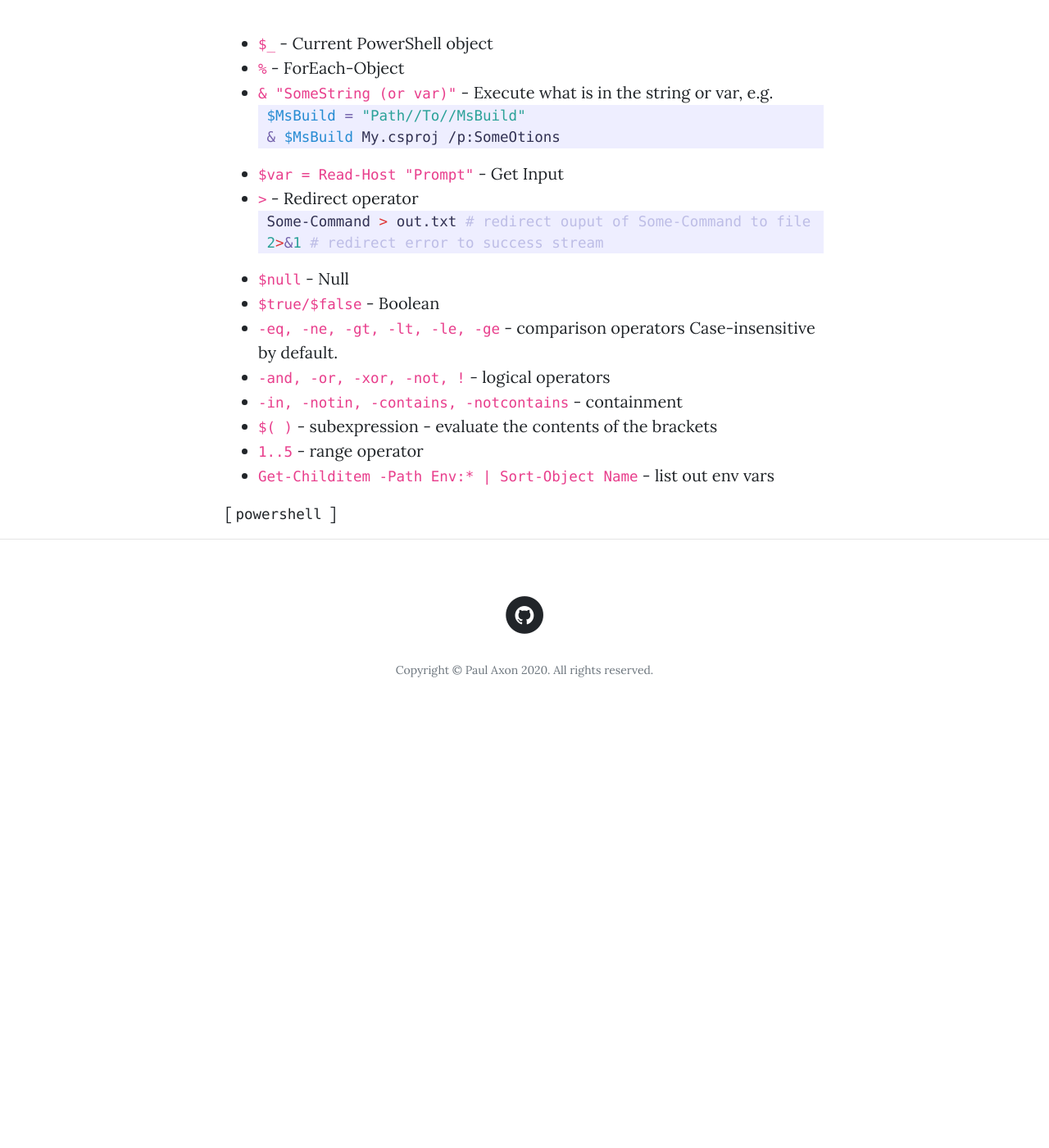
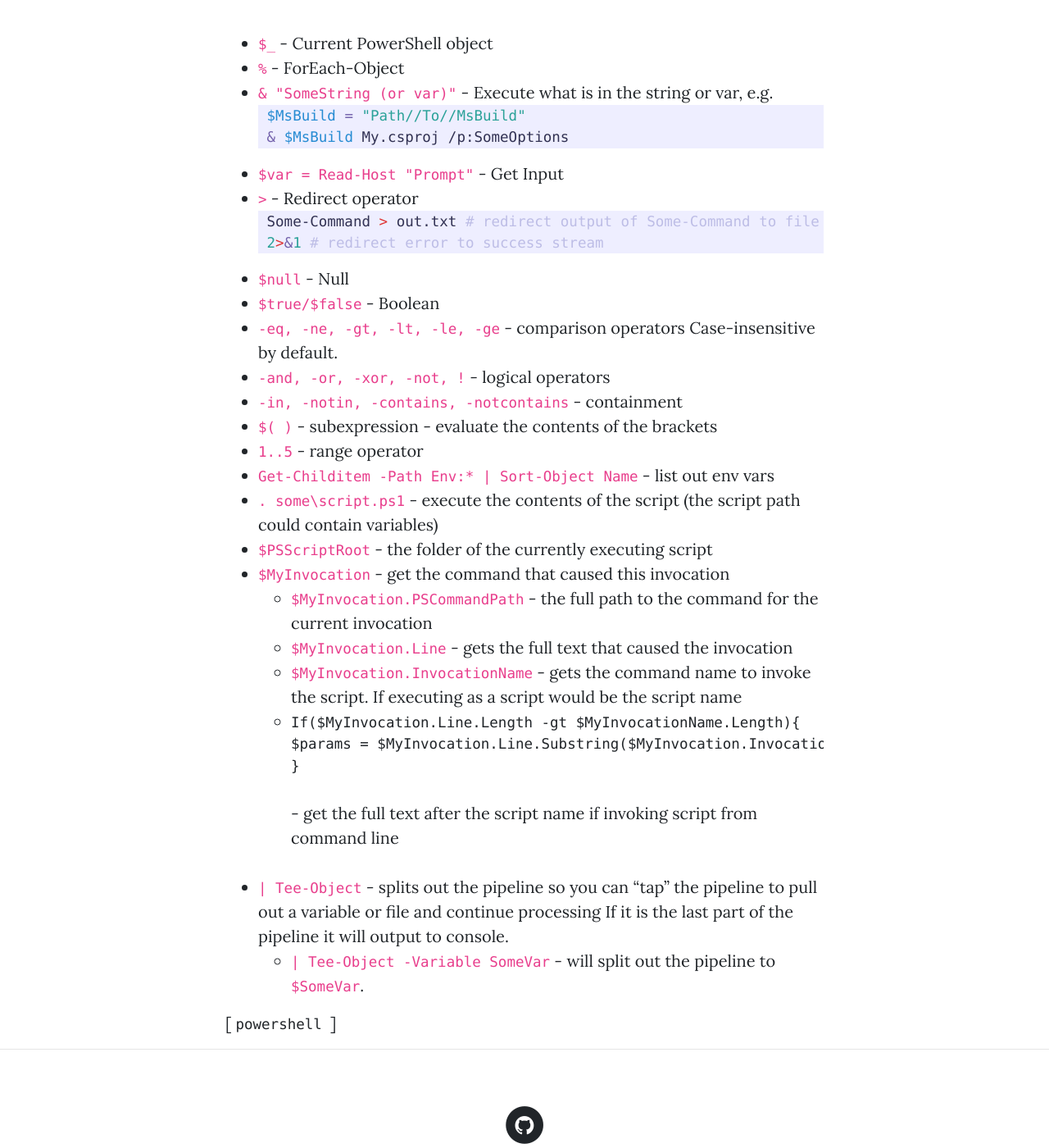
Before and after one commit to paxdev/paxdev.github.io, a Jekyll site: the page built from _posts/2020-02-03-powershell-cheat-sheet.md, in a window 1280 px wide and 1400 px high, scrolled down 516 px. Shown: the whole window at 82% size. Built offline with Jekyll 4.4.1, drawn with Linux system fonts in a browser that asks for light colours; our own code applies the rules of GitHub Pages for plain Markdown files; before the commit the page ends 1409 px from its top, so only the background shows below that.

Commit message:
update powershell cheat sheet

````diff
--- a/_posts/2020-02-03-powershell-cheat-sheet.md
+++ b/_posts/2020-02-03-powershell-cheat-sheet.md
@@ -11,12 +11,12 @@
 * `& "SomeString (or var)"` - Execute what is in the string or var, e.g.
    ```powershell
    $MsBuild = "Path//To//MsBuild"
-   & $MsBuild My.csproj /p:SomeOtions
+   & $MsBuild My.csproj /p:SomeOptions
    ```
 * `$var = Read-Host "Prompt"` - Get Input
 * `>` - Redirect operator
    ```powershell
-   Some-Command > out.txt # redirect ouput of Some-Command to file
+   Some-Command > out.txt # redirect output of Some-Command to file
    2>&1 # redirect error to success stream
    ```
 * `$null` - Null
@@ -27,3 +27,18 @@
 * `$( )` - subexpression - evaluate the contents of the brackets
 * `1..5` - range operator
 * `Get-Childitem -Path Env:* | Sort-Object Name` - list out env vars
+* `. some\script.ps1` - execute the contents of the script (the script path could contain variables)
+* `$PSScriptRoot` - the folder of the currently executing script
+* `$MyInvocation` - get the command that caused this invocation
+  * `$MyInvocation.PSCommandPath` - the full path to the command for the current invocation
+  * `$MyInvocation.Line` - gets the full text that caused the invocation
+  * `$MyInvocation.InvocationName` - gets the command name to invoke the script. If executing as a script would be the script name
+  * ```Powershell
+  If($MyInvocation.Line.Length -gt $MyInvocationName.Length){
+    $params = $MyInvocation.Line.Substring($MyInvocation.InvocationName.Length)
+  }
+  ```
+   \- get the full text after the script name if invoking script from command line
+* `| Tee-Object` - splits out the pipeline so you can "tap" the pipeline to pull out a variable or file and continue processing
+  If it is the last part of the pipeline it will output to console.
+  * `| Tee-Object -Variable SomeVar` - will split out the pipeline to `$SomeVar`.
````
